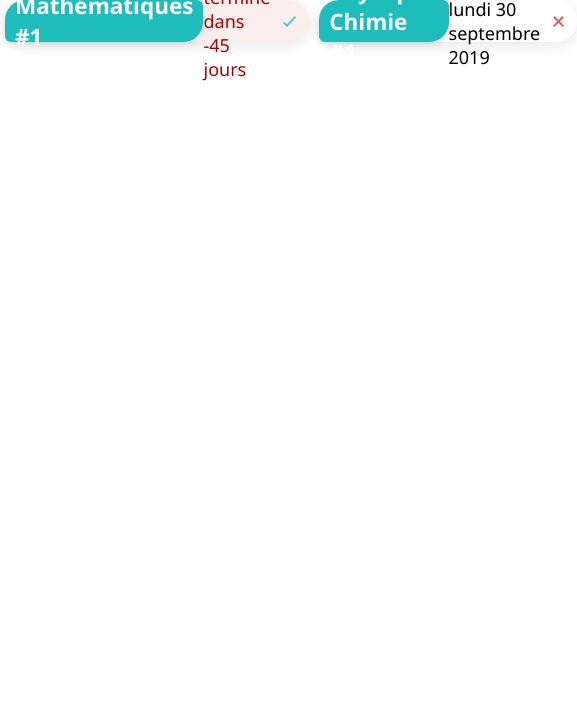
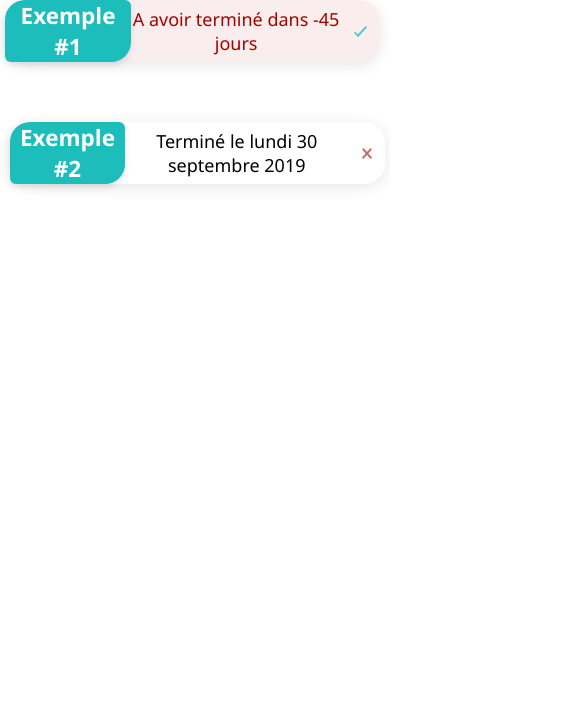
Before and after one commit to MathisBarre/suivi_des_devoirs, a plain HTML site: page index.html in a window 390 px wide. Shown: the part 143-844 px from the top of the page, 577 px wide, since content can reach past the window. Drawn offline with Linux system fonts and the light colour scheme.

Commit message:
feat: responsive design

```diff
--- a/app.js
+++ b/app.js
@@ -9,14 +9,14 @@ const btnOpenDataBoxElt = document.getElementById("open_data-box");
 const btnAddTaskElt = document.getElementById("btn_add-task");
 const defaultParam = [
     {
-        title: "Mathématiques #1",
+        title: "Exemple #1",
         endingDate: {
             forecast: "20 sept 2019"
         },
         isDone: false
     },
     {
-        title: "Physique-Chimie #1",
+        title: "Exemple #2",
         endingDate: {
             real: "30 sept 2019"
         },
--- a/style.css
+++ b/style.css
@@ -231,3 +231,19 @@ p,li,code {
     flex-direction: column;
 }
 /* END ADD TASK POPUP */
+
+
+@media screen and (max-width: 1366px) {
+    #task_wrapper {
+        flex-direction: column;
+    }
+    #sdd_do {
+        margin-top: 40px;
+    }
+    .task {
+        height: unset;
+    }
+    .task h2, .task p {
+        text-align: center;
+    }
+}
```
